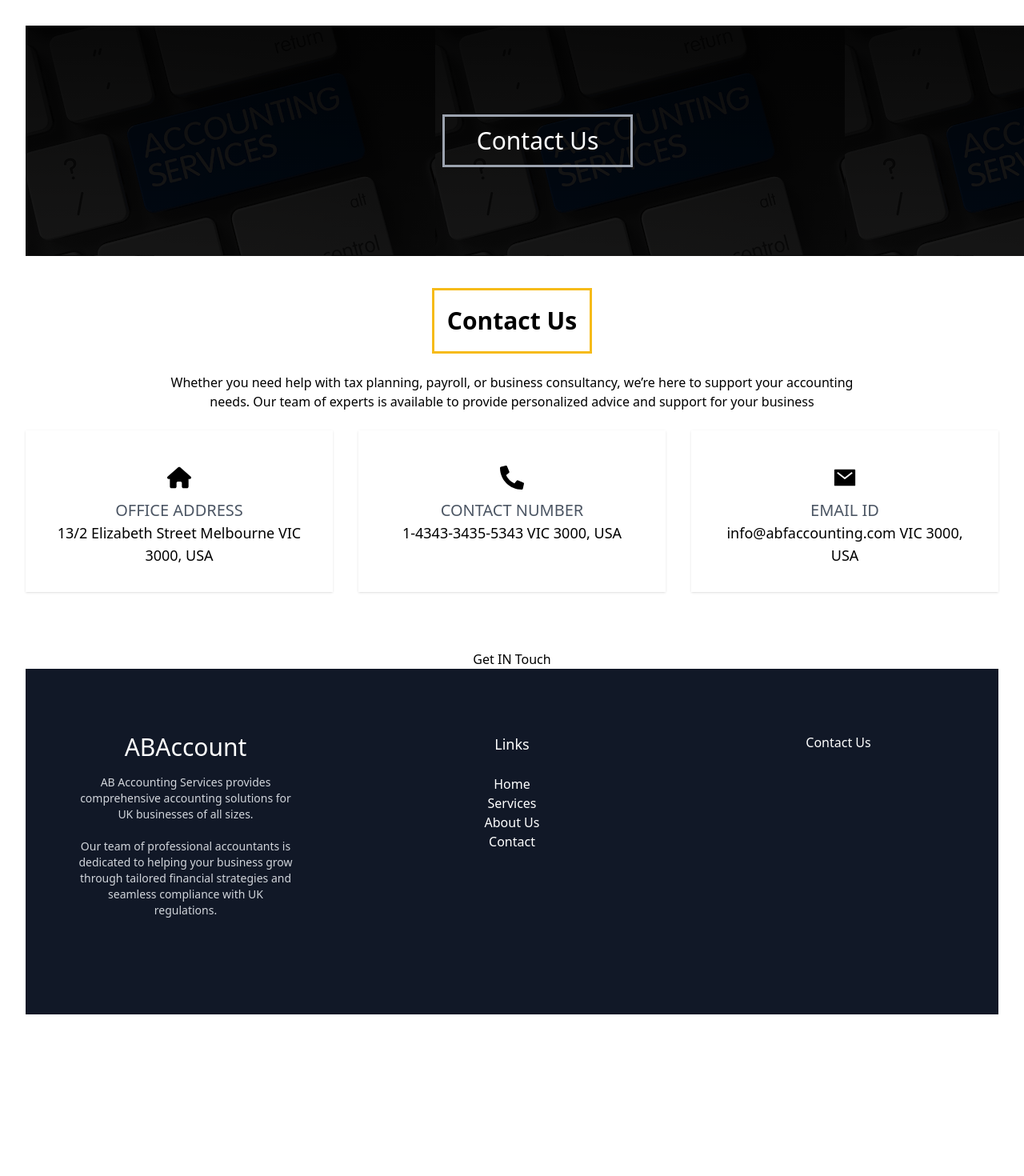
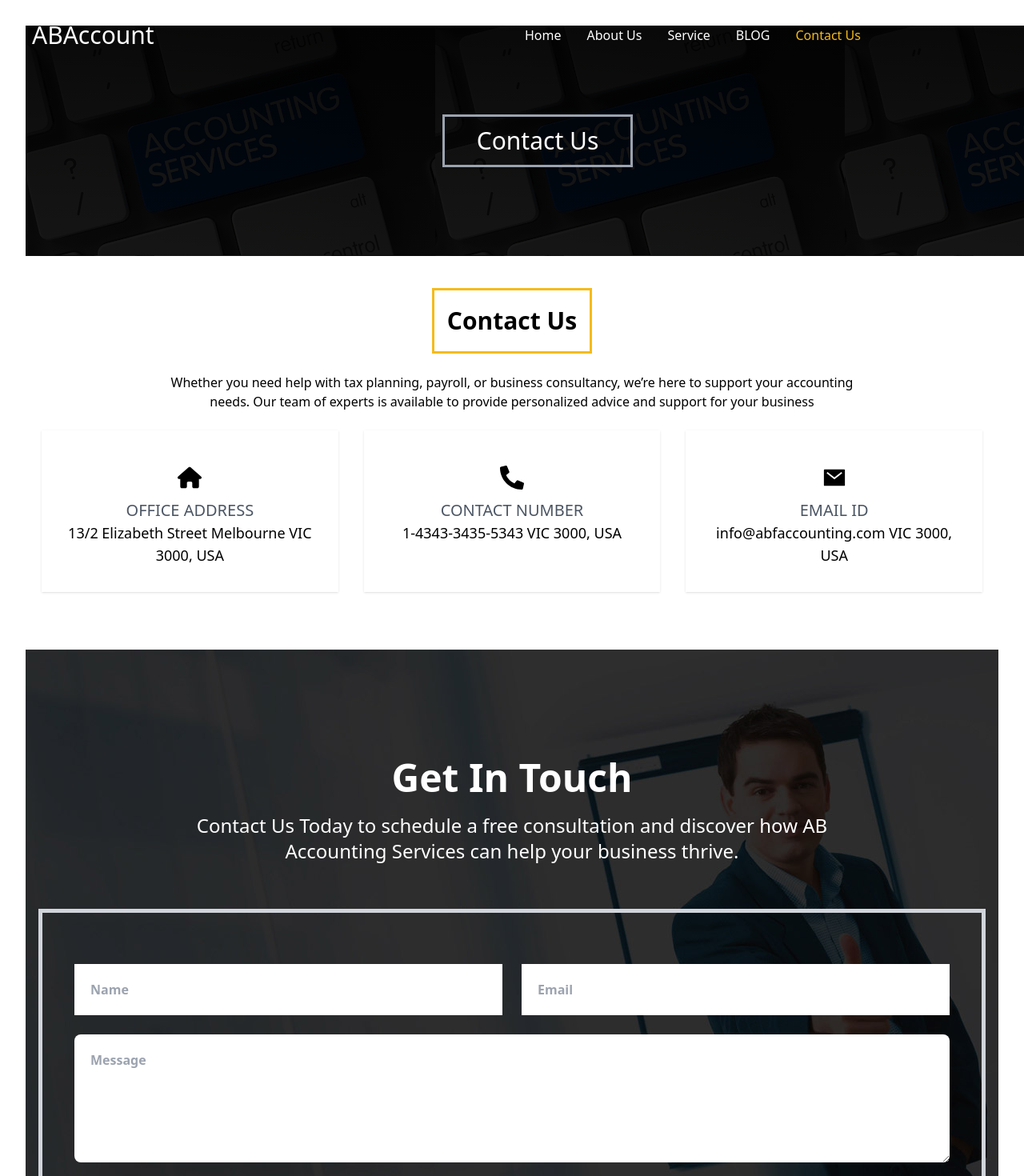
Before and after one commit to Emmykage/diasporal-commission, a React (Vite) app: page /contact-us in a window 1280 px wide. Shown: the top 1470 px of the page at 80% size. Before the commit the page ends 1300 px from the top, so only its background shows below. Built offline with nearby package versions, Linux system fonts and the light colour scheme.

Commit message:
update contact form

```diff
--- a/src/App.jsx
+++ b/src/App.jsx
@@ -7,6 +7,7 @@ import Footer from './components/footer/Footer'
 import About from './pages/about'
 import Services from './pages/services/Services'
 import Contact from './pages/contact'
+import Blog from './pages/blog'
 
 function App() {
   // const [count, setCount] = useState(0)
@@ -19,6 +20,7 @@ function App() {
           <Route path='/about-us' element={<About/>}/>
           <Route path='/services' element={<Services/>}/>
           <Route path='/contact-us' element={<Contact/>}/>
+          <Route path="/Blog" element={<Blog/>}/>
 
         </Routes>
 
--- a/src/components/Nav.jsx
+++ /dev/null
@@ -1,19 +0,0 @@
-import React from 'react'
-import { NavLink } from 'react-router-dom'
-
-const Nav = () => {
-  return (
-    <nav className='flex items-center top-0 left-0 fixed w-full z-10 justify-between px-10 bg-red-20 text-white'>
-        <a href="" className='text-3xl font-medium'>ABAccount  </a>
-        <ul className='flex font-medium text-white  basis-1/2'>
-            <li className='px-4 py-2 cursor-pointer'><NavLink to="/"> Home </NavLink></li>
-            <li  className='px-4 py-2 cursor-pointer'><NavLink to="/about-us"> About Us </NavLink></li>
-            <li  className='px-4 py-2 cursor-pointer'><NavLink to={'/services'} href=""> Service </NavLink></li>
-            <li  className='px-4 py-2 cursor-pointer'><NavLink to={'/contact-us'} href=""> Contact Us </NavLink></li>
-        </ul>
-
-    </nav>
-  )
-}
-
-export default Nav
--- /dev/null
+++ b/src/components/nav/Nav.jsx
@@ -0,0 +1,31 @@
+import React, { useState } from 'react'
+import { TfiMenuAlt } from 'react-icons/tfi'
+import { NavLink } from 'react-router-dom'
+import "./nav.scss";
+const Nav = () => {
+    const active = "text-alt"
+    const [showMenu, setShowMenu] = useState(false)
+
+    const toggleMenu = {
+
+    }
+  return (
+    <nav className='flex items-center top-0 py-6 left-0 fixed w-full z-10 justify-between px-10 bg-red-20 text-white'>
+        <a href="" className='text-3xl text-black md:text-white font-medium'>ABAccount  </a>
+        <ul className={`${showMenu && "show"} font-medium text-blac md:text-white  basis-1/2`}>
+            <li className='px-4 py-2 cursor-pointer'><NavLink to="/" className={({isActive}) => (isActive && "text-alt")}> Home </NavLink></li>
+            <li  className='px-4 py-2 cursor-pointer'><NavLink to="/about-us" className={({isActive}) => (isActive && "text-alt")}> About Us </NavLink></li>
+            <li  className='px-4 py-2 cursor-pointer'><NavLink to={'/services'} className={({isActive}) => (isActive && "text-alt")}> Service </NavLink></li>
+            <li  className='px-4 py-2 cursor-pointer'><NavLink to={'/blog'} className={({isActive}) => (isActive && "text-alt")}> BLOG </NavLink></li>
+            <li  className='px-4 py-2 cursor-pointer'><NavLink to={'/contact-us'} className={({isActive}) => (isActive && "text-alt")}> Contact Us </NavLink></li>
+        </ul>
+
+        <span className={`${showMenu && "z-50 text-white"} md:hidden`} onClick={() => setShowMenu(prev => !prev)}>
+        <TfiMenuAlt className={`${showMenu && "z-50 text-white"} text-black`}/>
+        </span>
+
+    </nav>
+  )
+}
+
+export default Nav
--- /dev/null
+++ b/src/components/nav/nav.scss
@@ -0,0 +1,32 @@
+nav{
+    position: relative;
+    @media (max-width: 768px) {
+        background-color: white;
+        // color: black;
+
+    }
+
+    ul{
+        display: flex;
+        transition: left 0.3s ease-in ;
+
+        @media (max-width: 768px) {
+            padding-top: 50px;
+            position: absolute;
+            left: 0;
+            left: -100%;
+            top: 0;
+            width: 100%;
+            display: block;
+            background-color: rgb(31, 28, 28);
+            height: 100vh;
+
+            &.show{
+            left: 0;
+
+
+            }
+            }
+
+    }
+}
--- a/src/pages/about/index.jsx
+++ b/src/pages/about/index.jsx
@@ -1,5 +1,5 @@
 import React from 'react'
-import Nav from '../../components/Nav'
+import Nav from '../../components/nav/Nav'
 import Banner from '../../components/heroBanner/Banner'
 import teamPhoto from "../../assets/images/about/team_building_san_antonio_0.jpg"
 import './about.scss'
@@ -28,12 +28,12 @@ const About = () => {
           </div>
         </section>
 
-        <section className='uniquness py-20'>
+        <section className='uniquness py-20 px-5'>
 
-          <div className='grid grid-cols-2 m-auto max-w-7xl'>
+          <div className='grid md:grid-cols-2 m-auto max-w-7xl'>
 
             <div className='max-w-7xl text-white leading-7'>
-              <h3 className='text-3xl my-2 text-alt'>WE <span>ARE DIFFERENT</span></h3>
+              <h3 className='text-3xl my-2 text-alt'>WE <span className='font-semibold'>ARE DIFFERENT</span></h3>
               <ul className='list-inside list-dis px-5'>
                 <li className='flex items-cente gap-4 '> <span className='text-3xl'>&#8226;</span>
                 <p><span className='font-semibold text-nowrap'>Tailored Solutions:</span>  Every business is unique, so we offer customized accounting strategies that align with your specific needs</p> </li>
--- /dev/null
+++ b/src/pages/blog/index.jsx
@@ -0,0 +1,11 @@
+import React from 'react'
+import Nav from '../../components/nav/Nav'
+const Blog = () => {
+  return (
+    <div>
+        <Nav/>
+    </div>
+  )
+}
+
+export default Blog
--- a/src/pages/contact/index.jsx
+++ b/src/pages/contact/index.jsx
@@ -1,17 +1,17 @@
 import React from 'react'
-import Nav from '../../components/Nav'
+import Nav from '../../components/nav/Nav'
 import Banner from '../../components/heroBanner/Banner'
 import { FaHouse } from 'react-icons/fa6'
 import { FaPhoneAlt } from 'react-icons/fa'
 import { IoMailSharp } from 'react-icons/io5'
-
+import './contact.scss'
 const Contact = () => {
   return (
     <div>
       <Nav/>
       <Banner header="contact"/>
 
-      <section className='py-10'>
+      <section className='py-10 px-5'>
         <div>
           <h3 className='py-5 px-4 border-[3px] m-auto border-alt w-max text-3xl font-semibold'>Contact Us</h3>
           <p className='text-center max-w-4xl m-auto my-6'>Whether you need help with tax planning, payroll, or business consultancy, we’re here to support your accounting needs. Our team of experts is available to provide personalized advice and support for your business</p>
@@ -41,8 +41,35 @@ const Contact = () => {
         </div>
       </section>
 
-      <section className='get-in-touch'>
-        <h3>Get IN Touch</h3>
+      <section className='get-in-touch text-white py-20 px-4'>
+        <div className='max-w-4xl  m-auto my-14'>
+        <h3 className='text-5xl text-center font-semibold '>Get In Touch</h3>
+        <p className='md:text-2xl my-5 text-center'>Contact Us Today to schedule a free consultation and discover how AB Accounting Services can help your business thrive.
+        </p>
+
+        </div>
+        <form className='max-w-7xl m-auto md:p-10 border-[5px] px-3 border-gray-300'>
+          <div className='flex flex-col md:flex-row gap-6 my-6'>
+            <div className='flex-1'>
+              <label htmlFor="name"></label>
+              <input type="text" placeholder='Name' className='p-5 focus:border-none text-gray-900 w-full font-semibold'/>
+
+            </div>
+            <div className='flex-1'>
+              <label htmlFor="email">
+              <input type="text"  placeholder='Email' className='p-5 focus:outline-none text-gray-900 w-full font-semibold'/>
+
+              </label>
+            </div>
+          </div>
+          <div>
+            <textarea name="message" id="message" placeholder='Message' className='p-5 focus:outline-none h-40 rounded-lg text-gray-900 w-full font-semibold'></textarea>
+          </div>
+
+          <div>
+            <button className='py-4 px-14 bg-alt my-5 rounded w-full md:w-max'>Submit</button>
+          </div>
+        </form>
       </section>
     </div>
   )
--- a/src/pages/home/index.jsx
+++ b/src/pages/home/index.jsx
@@ -1,5 +1,5 @@
 import React from 'react'
-import Nav from '../../components/Nav'
+import Nav from '../../components/nav/Nav'
 import './home.scss'
 import Services from './services/Services'
 import Slider from '../../components/heroBanner/Slider'
--- a/src/pages/services/Services.jsx
+++ b/src/pages/services/Services.jsx
@@ -1,5 +1,5 @@
 import React from 'react'
-import Nav from '../../components/Nav'
+import Nav from '../../components/nav/Nav'
 import Banner from '../../components/heroBanner/Banner'
 import idea from '../../assets/images/idea.svg'
 import briefcase from '../../assets/images/suitcase.svg'
```
